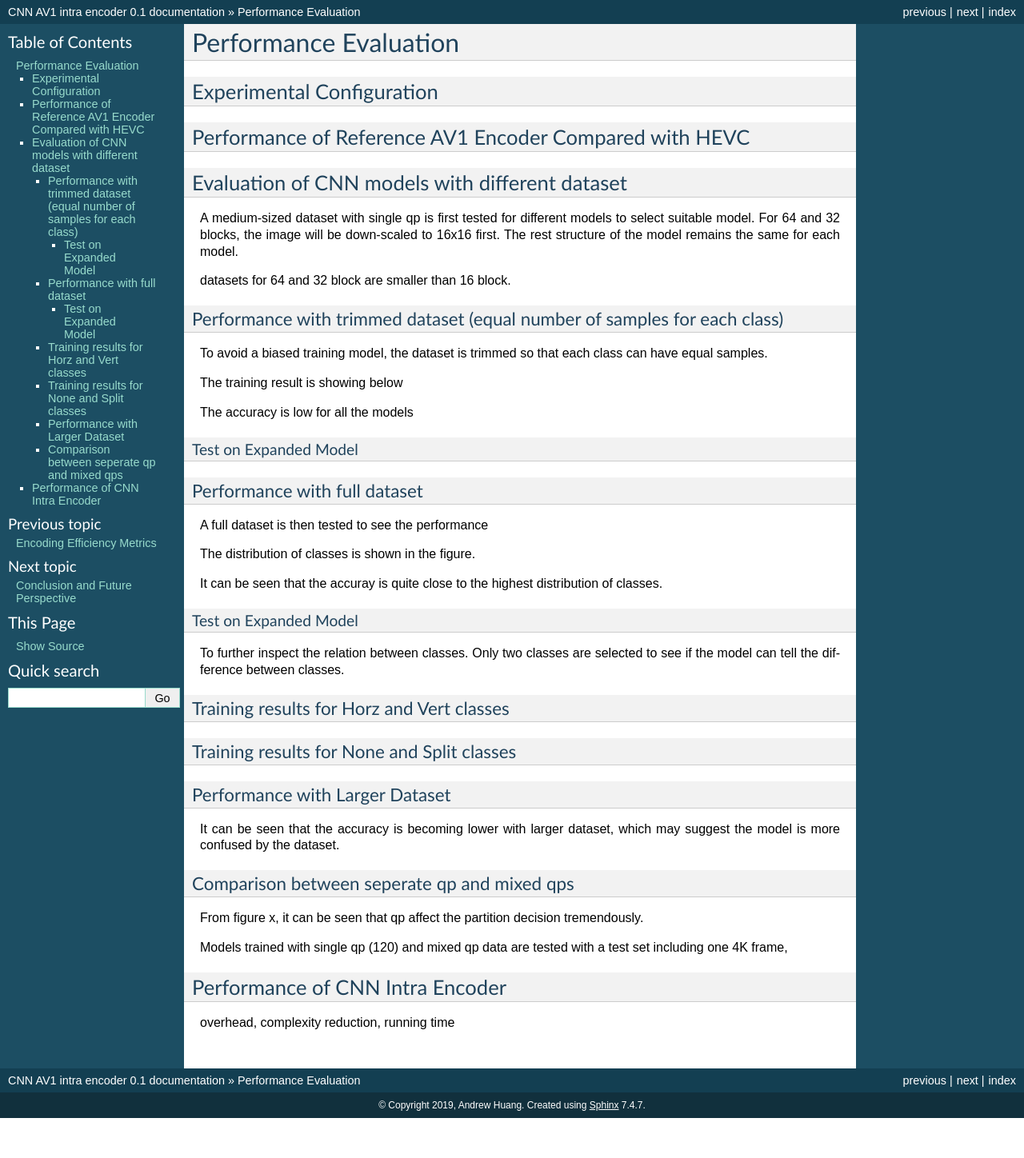
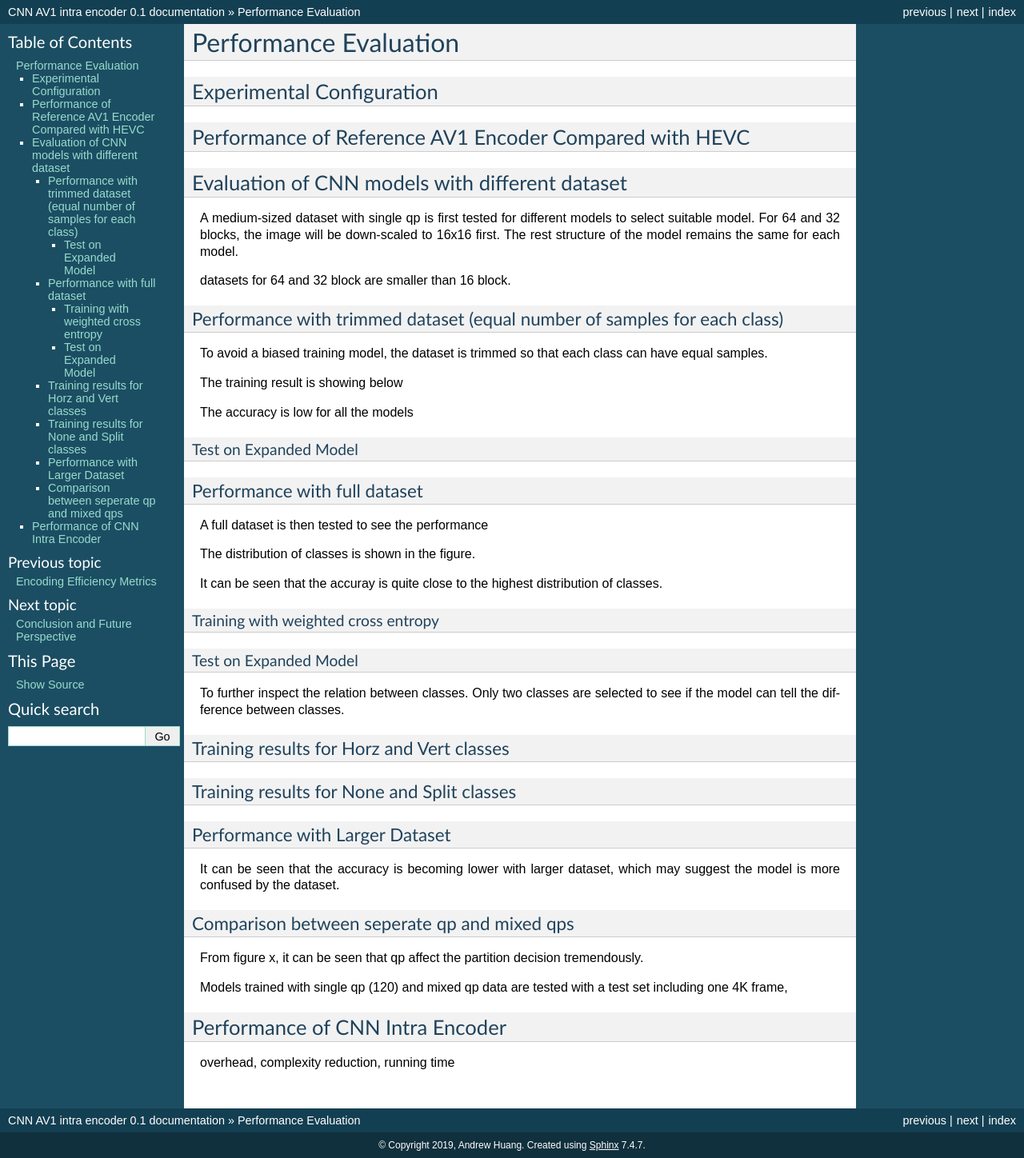
Before and after one commit to epadam/CNN-AV1-intra-encoder, a Sphinx documentation site: the page built from source/performance.rst, in a window 1280 px wide. Shown: the whole page at 80% size. Built offline with Sphinx 7.4.7, drawn with Linux system fonts in a browser that asks for light colours; before the commit the page ends 1398 px from its top, so only the background shows below that.

Commit message:
Update performance.rst

```diff
--- a/source/performance.rst
+++ b/source/performance.rst
@@ -1,6 +1,5 @@
 Performance Evaluation
-===============================================
-
+===========================
 
 ==============================
 Experimental Configuration
@@ -46,6 +45,8 @@ The distribution of classes is shown in the figure.
 
 It can be seen that the accuray is quite close to the highest distribution of classes.
 
+Training with weighted cross entropy
+^^^^^^^^^^^^^^^^^^^^^^^^^^^^^^^^^^^^^^^^^^
 
 Test on Expanded Model
 ^^^^^^^^^^^^^^^^^^^^^^^
```
